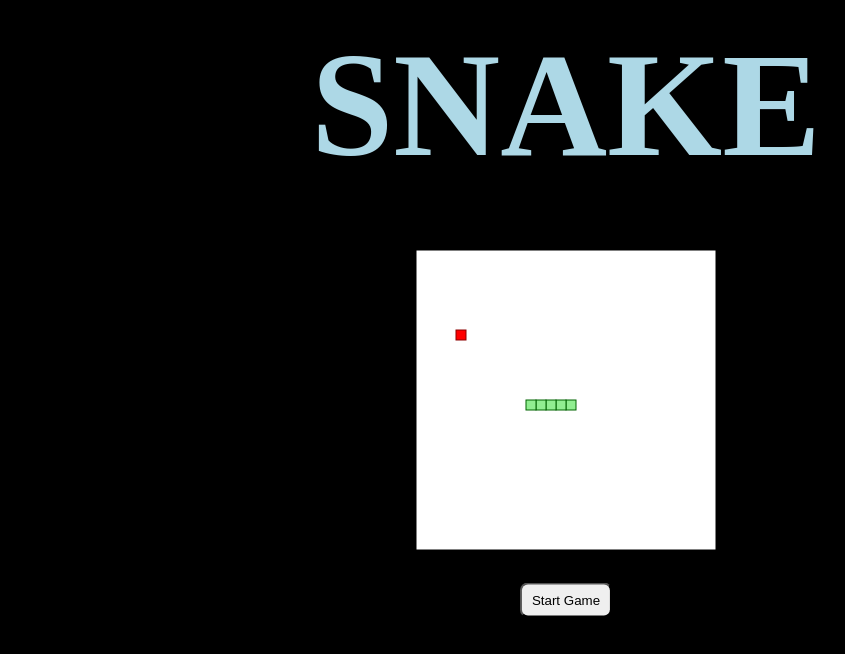
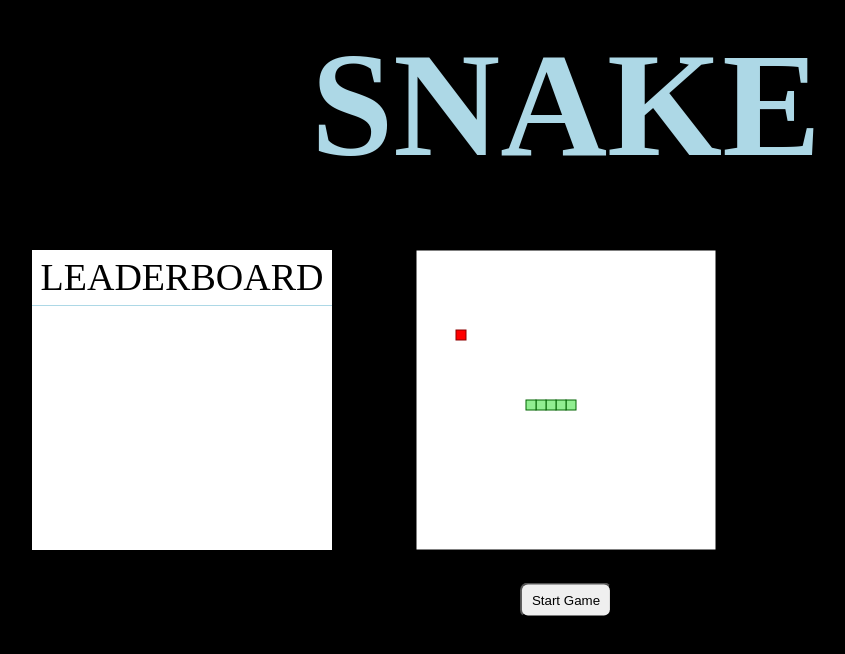
Before and after one commit to Forestbriggs/snake, a plain HTML site: page views/start.html in a window 1280 px wide. Shown: the whole page, without its empty margins (74-919 px from the left). Drawn offline with Linux system fonts and the light colour scheme.

Commit message:
started implementing leaderboard on start page, also added gitignore file for .vscode

```diff
--- a/styles/start.css
+++ b/styles/start.css
@@ -29,3 +29,26 @@ h1 {
     color: black;
     text-decoration: none;
 }
+
+.leaderboard {
+    background-color: white;
+    width: 300px;
+    height: 300px;
+    position: absolute;
+    top: 50%;
+    left: 20%;
+    transform: translate(-50%, -50%);
+}
+
+.leaderboard__header {
+    height: 50px;
+    /* border: solid red 2px; */
+    text-align: center;
+    font-size: 38px;
+    padding-top: 5px;
+    border-bottom: 1px solid lightblue;
+}
+
+ul {
+    list-style: none;
+}
--- a/views/start.html
+++ b/views/start.html
@@ -10,6 +10,10 @@
 
 <body>
     <h1>SNAKE</h1>
+    <div class="leaderboard">
+        <div class="leaderboard__header">LEADERBOARD</div>
+        <table></table>
+    </div>
     <canvas id="gameCanvas" width="300" height="300"></canvas>
     <button id="startButton"><a href="./snake.html">Start Game</a></button>
 
```
Also changed, not shown: 1 other file.
